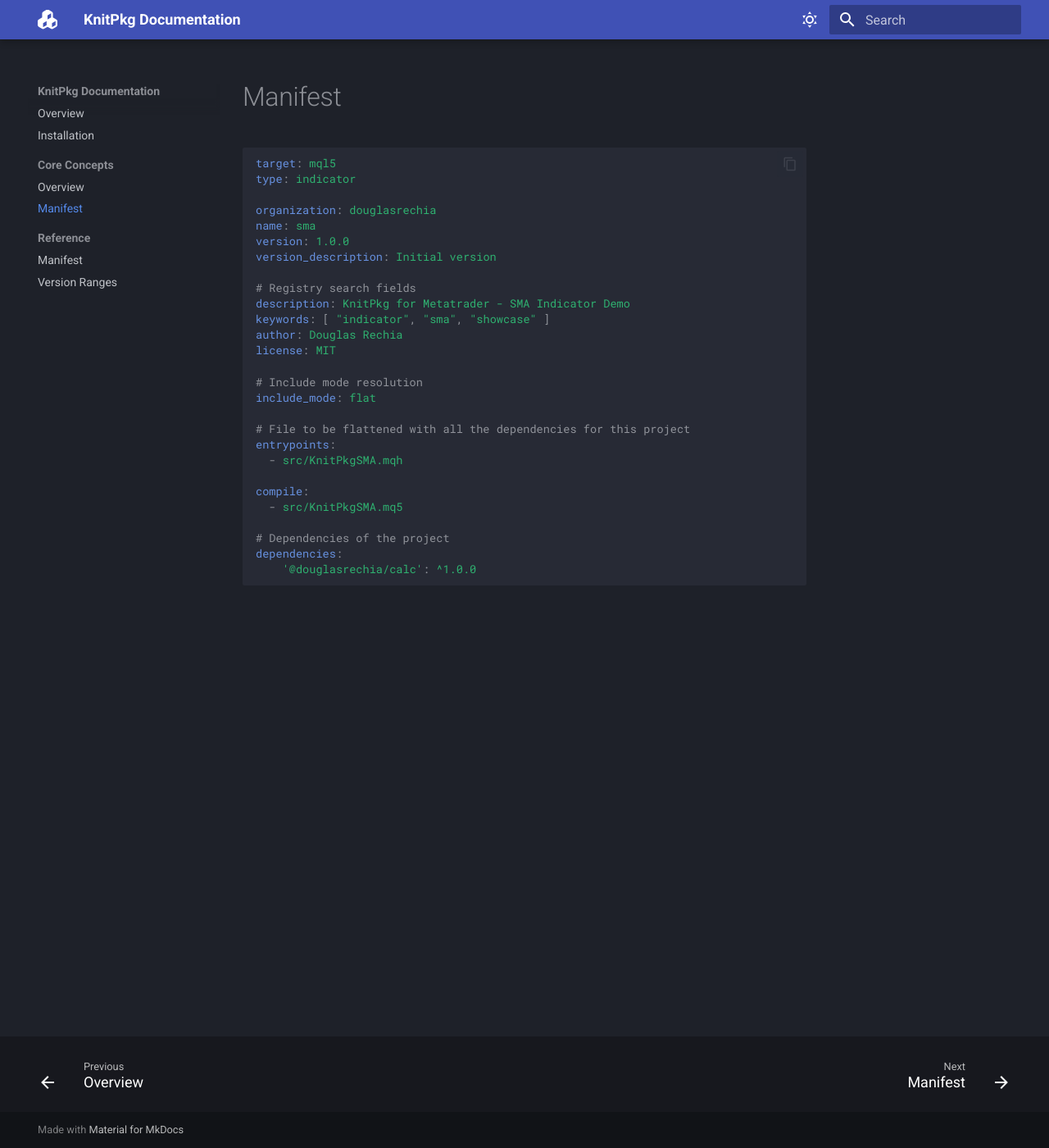
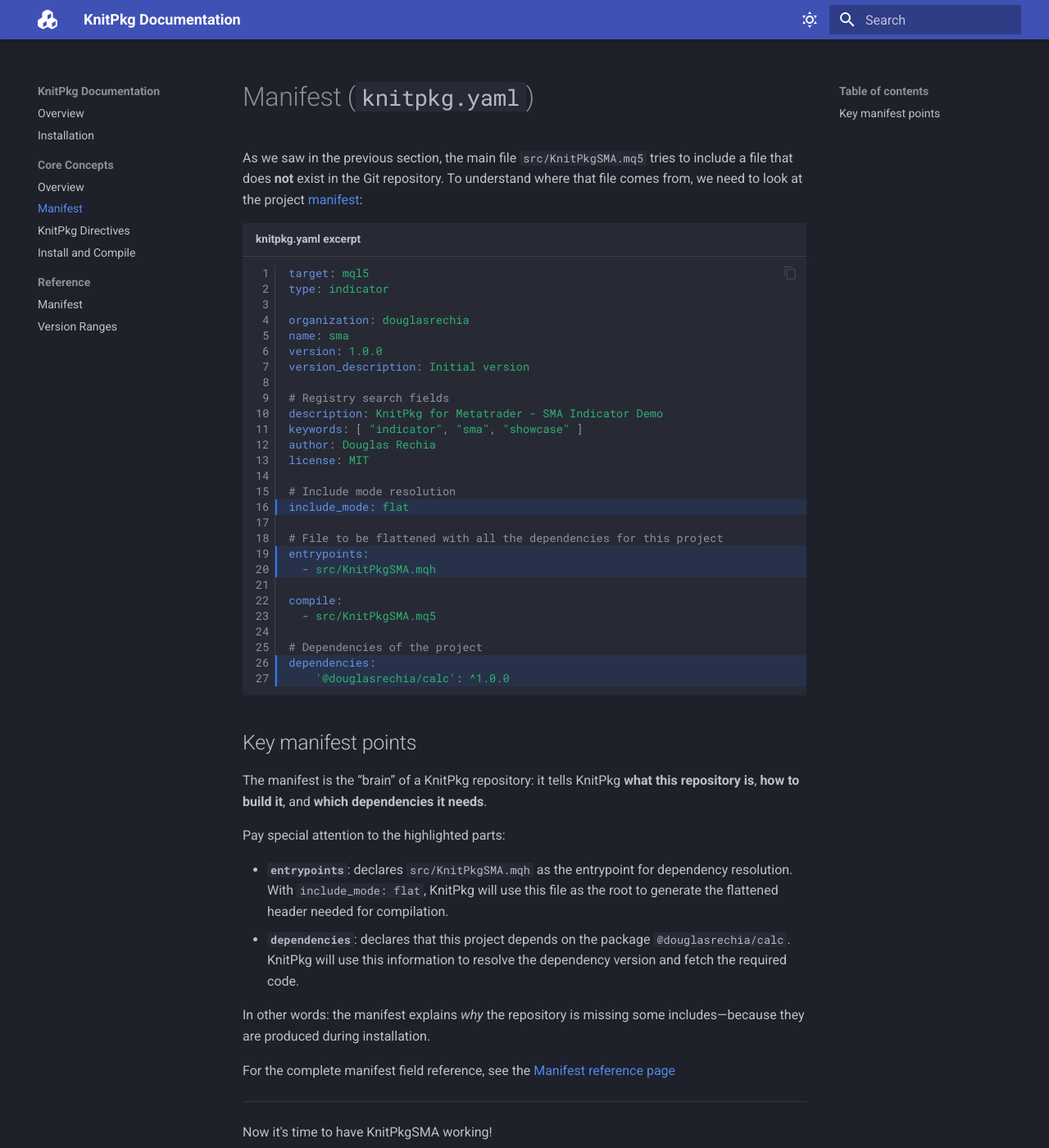
Before and after one commit to knitpkg-dev/knitpkg-mt, an MkDocs documentation site: the page built from docs/concepts/manifest.md, in a window 1280 px wide and 1400 px high. Shown: the whole window at 82% size. Built offline with MkDocs 1.6.1 and Material for MkDocs 9.7.7, drawn with Linux system fonts in a browser that asks for light colours.

Commit message:
Docs WIP

````diff
--- a/docs/concepts/manifest.md
+++ b/docs/concepts/manifest.md
@@ -1,4 +1,8 @@
-```yaml
+# Manifest (`knitpkg.yaml`)
+
+As we saw in the previous section, the main file `src/KnitPkgSMA.mq5` tries to include a file that does **not** exist in the Git repository. To understand where that file comes from, we need to look at the project [manifest](https://forge.mql5.io/DouglasRechia/sma/src/commit/d50674497d1664b21acb0caf056c6e2f8d7be413/knitpkg.yaml):
+
+```yaml title="knitpkg.yaml excerpt" linenums="1" hl_lines="16 19-20 26-27"
 target: mql5
 type: indicator
 
@@ -27,3 +31,20 @@
 dependencies:
     '@douglasrechia/calc': ^1.0.0
 ```
+
+## Key manifest points
+
+The manifest is the “brain” of a KnitPkg repository: it tells KnitPkg **what this repository is**, **how to build it**, and **which dependencies it needs**.
+
+Pay special attention to the highlighted parts:
+
+- **`entrypoints`**: declares `src/KnitPkgSMA.mqh` as the entrypoint for dependency resolution. With `include_mode: flat`, KnitPkg will use this file as the root to generate the flattened header needed for compilation.
+- **`dependencies`**: declares that this project depends on the package `@douglasrechia/calc`. KnitPkg will use this information to resolve the dependency version and fetch the required code.
+
+In other words: the manifest explains *why* the repository is missing some includes—because they are produced during installation.
+
+For the complete manifest field reference, see the [Manifest reference page](../reference/manifest.md)
+
+---
+
+Now it's time to have KnitPkgSMA working!
--- a/mkdocs.yml
+++ b/mkdocs.yml
@@ -39,6 +39,8 @@
   - Core Concepts:
     - Overview: concepts/overview.md
     - Manifest: concepts/manifest.md
+    - KnitPkg Directives: concepts/directives.md
+    - Install and Compile: concepts/install-and-compile.md
 #    - Packages: concepts/packages.md
 #    - Projects: concepts/projects.md
 #    - Registry: concepts/registry.md
````
Also changed, not shown: docs/concepts/directives.md (added, +13 -0 lines), docs/concepts/install-and-compile.md (added, +55 -0 lines), docs/concepts/overview.md (+3 -3 lines), docs/reference/manifest.md (+13 -3 lines), docs/concepts/images/terminal-compile.png (added), docs/concepts/images/terminal-install.png (added).
